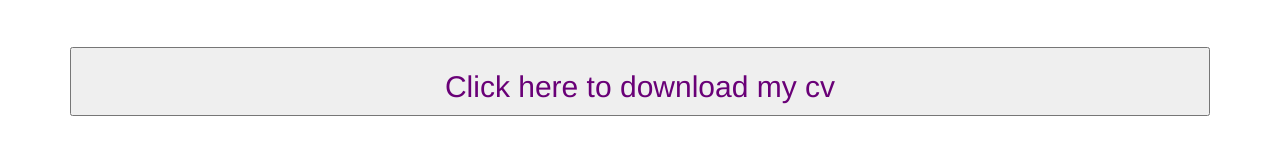
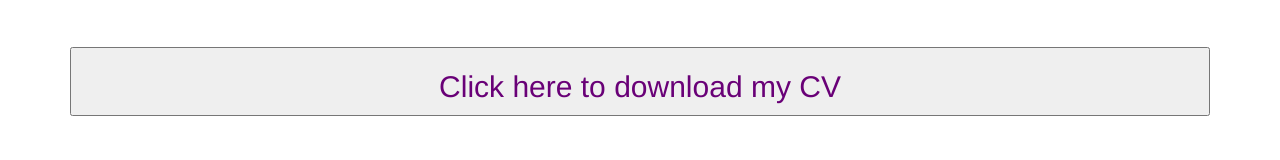
Before and after one commit to ampiquer/ampiquer_co_uk, a website: page cv and facts.html in a window 1280 px wide. Shown: the part 354-514 px from the top of the page. Drawn offline with nearby package versions, Linux system fonts and the light colour scheme; a web font is replaced by a local one.

Commit message:
Update cv and facts.html
Changed 'cv' to 'CV'

```diff
--- a/cv and facts.html
+++ b/cv and facts.html
@@ -56,7 +56,7 @@
 
             <section class="row">
                 <div class="col-sm-12">
-                    <button type="button" class="gallery-btn btn-block"><a href="pdf/Martinez%20Piquer%20CV.pdf" download><h2 id="cv-pdf">Click here to download my cv</h2></a></button>
+                    <button type="button" class="gallery-btn btn-block"><a href="pdf/Martinez%20Piquer%20CV.pdf" download><h2 id="cv-pdf">Click here to download my CV</h2></a></button>
 
 
                 </div>
```
